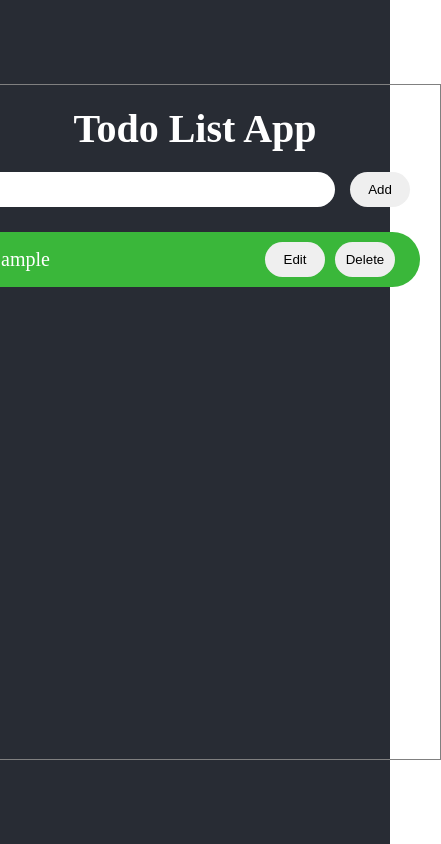
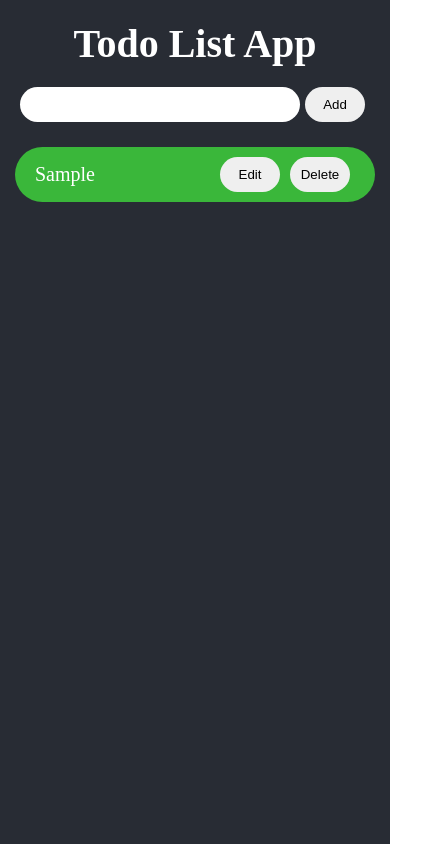
Before and after one commit to Soron007/react-my-todo-list, a React (Create React App) app: page / in a window 390 px wide. Both pictures are taken after typing "Sample" into the empty fields and a click on the button "Add". Shown: the whole page, 441 px wide, since content can reach past the window. Built offline with nearby package versions, Linux system fonts and the light colour scheme.

Commit message:
fixed bugs

```diff
--- a/src/App.css
+++ b/src/App.css
@@ -11,6 +11,7 @@
     justify-content: center;
     align-items: center;
     background-color: #282c34;
+    overflow-y: auto;
 
 }
 
@@ -39,6 +40,7 @@ input{
     padding: 10px;
     border-radius: 20px;
     border: none;
+
 }
 
 button{
@@ -72,4 +74,30 @@ button{
 
 .todoText{
     flex: 1;
+    overflow-x: hidden;
 }
+
+@media screen and (max-width: 700px){
+
+    .container{
+        width: 100vw;
+        height: 100vh;
+        border: none;
+    }
+
+    .todoForm{
+        width: 370px;
+    }
+
+    .singleTodo{
+        width: 360px;
+    }
+}
+
+@media screen and (max-width:400px) {
+
+    .todoForm{
+        width: 350px;
+    }
+
+}
--- a/src/App.js
+++ b/src/App.js
@@ -83,8 +83,8 @@ const App = () => {
         <ul className='allTodos'>
           {
             todos.map((task) => (
-              <li className='singleTodo'>
-                <span className='todoText' key={task.id}>{task.todo}</span>
+              <li className='singleTodo' key={task.id}>
+                <span className='todoText'>{task.todo}</span>
                 <button onClick={() => handleEdit(task.id)}>Edit</button>
                 <button onClick={() => handleDelete(task.id)}>Delete</button>
               </li>
```
Also changed, not shown: 1 other file (tests, documents, lock files or other folders).
